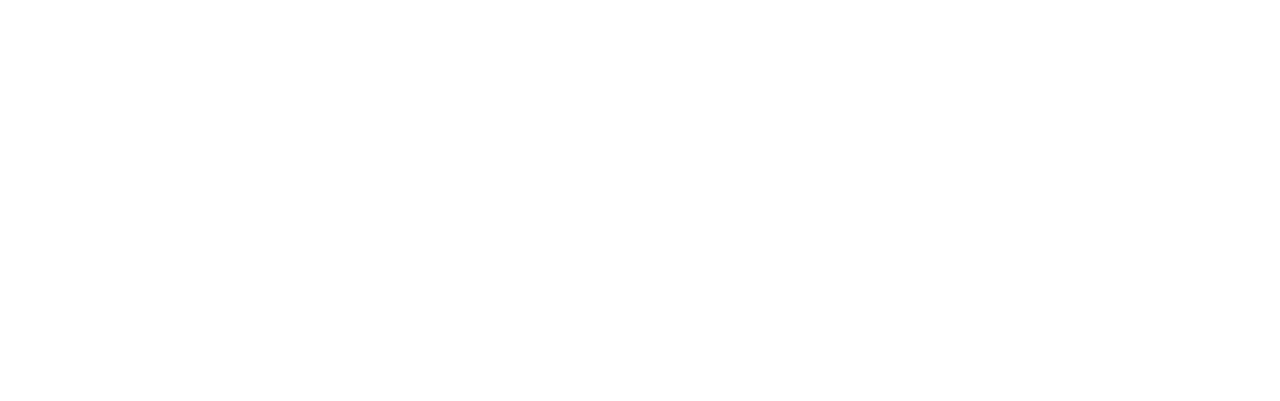
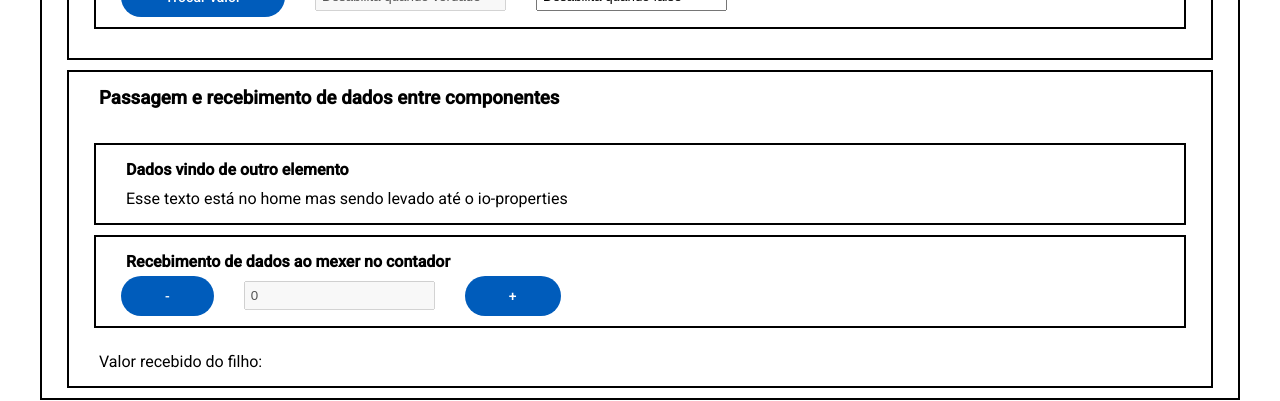
Before and after one commit to alanmts-am/angular-rookie, an Angular app: page / in a window 1280 px wide. Shown: the part 1616-2017 px from the top of the page. Before the commit the page ends 815 px from the top, so only its background shows below. Built offline with nearby package versions, Linux system fonts and the light colour scheme.

Commit message:
refactor: remove ngSwitch idea

```diff
--- a/src/app/home/home.component.html
+++ b/src/app/home/home.component.html
@@ -1,16 +1,16 @@
-<section [ngSwitch]="nav">
-  <h1 *ngSwitchCase="'home'">Hello World</h1>
-  <section class="data-binding" *ngSwitchCase="'data'">
+<section>
+  <h1>Hello World</h1>
+  <section class="data-binding">
     <h1>Passagem de dados</h1>
     <app-data-binding></app-data-binding>
   </section>
 
-  <section class="directives" *ngSwitchCase="'directives'">
+  <section class="directives">
     <h1>Diretivas</h1>
     <app-directives></app-directives>
   </section>
 
-  <section class="io-properties" *ngSwitchCase="'io'">
+  <section class="io-properties">
     <h1>Passagem e recebimento de dados entre componentes</h1>
     <app-io-properties [nome]="nomeIo" (mudouValor)="onMudouValor($event)">
     </app-io-properties>
--- a/src/app/home/home.component.ts
+++ b/src/app/home/home.component.ts
@@ -9,8 +9,6 @@
   nomeIo = "Esse texto está no home mas sendo levado até o io-properties"
   valorRecebido!: number;
 
-  nav = 'home';
-
   onMudouValor(evento: any) {
     this.valorRecebido = evento.novoValor
   }
```
